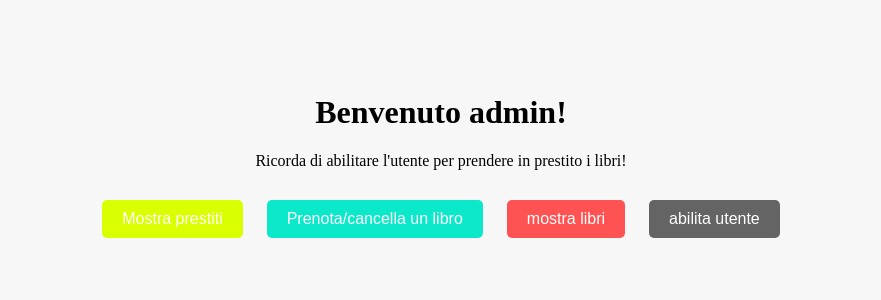
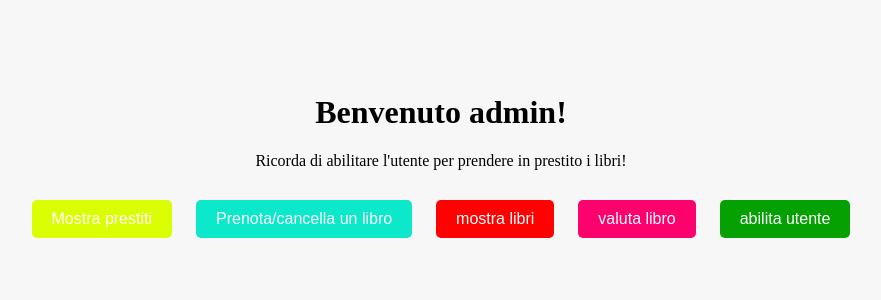
Before and after one commit to rickyruozzi/BiblioTrack, a PHP site: page /zona_prestiti.php in a window 1280 px wide. Shown: the part 240-540 px from the top of the page, without its empty margins (199-1080 px from the left). Run offline with PHP 8.4, Linux system fonts and the light colour scheme; a user stored in the database is signed in.

Commit message:
piccoli aggiornamenti

```diff
--- a/gestore.php
+++ b/gestore.php
@@ -145,7 +145,7 @@ if (isset($_SESSION['username'])) {
                     die("Connessione fallita: " . $conn->connect_error);
                 }
 
-                $sql = "SELECT * FROM libri";
+                $sql = "SELECT * FROM libri ORDER BY Titolo ASC";
 
                 $result = $conn->query($sql);
                 if ($result->num_rows > 0) {
--- a/zona_prestiti.php
+++ b/zona_prestiti.php
@@ -47,13 +47,18 @@
             color: white;
         }
 
-        .cancel-button {
-            background-color: #ff5252;
+        .valutation-button {
+            color: white;
+            background-color: #ff016c;
+        }
+
+        .show-button {
+            background-color: #ff0101;
             color: white;
         }
 
         .abilitation-button {
-            background-color: rgb(100,100,100);
+            background-color: #05a001;
             color: white;
         }
 
@@ -81,7 +86,8 @@
     <div class="container">
         <button id='mieiPrestiti' class="miei-prestiti">Mostra prestiti</button>
         <button id="Prenota" class="prenotation-button">Prenota/cancella un libro</button>
-        <button id='mostra' class="cancel-button">mostra libri</button>
+        <button id='mostra' class="show-button">mostra libri</button>
+        <button id='valuta' class="valutation-button">valuta libro</button>
         <button id='abilita' class="abilitation-button">abilita utente</button>
     </div>
 </body>
@@ -90,11 +96,18 @@
     let prenota=document.getElementById('Prenota');
     let mostra=document.getElementById('mostra');
     let abilita=document.getElementById('abilita');
+    // let valuta=document.getelementbyid('valuta');
+    // valuta.onclick=function(){
+    //     window.location.href='valuta_libro.php'
+    // }
     prenota.onclick=function(){
         window.location.href='gestore.php?action=prenota'
     }
     mostra.onclick=function(){
         window.location.href='gestore.php?action=mostra'
+    }
+    valuta.onclick=function(){
+        window.location.href='valuta_libro.php'
     }
     miei.onclick=function(){
         window.location.href='gestore.php?action=visualizza'
```
Also changed, not shown: VisualizzaPrestiti.html (deleted), valuta_libro.php (added).
